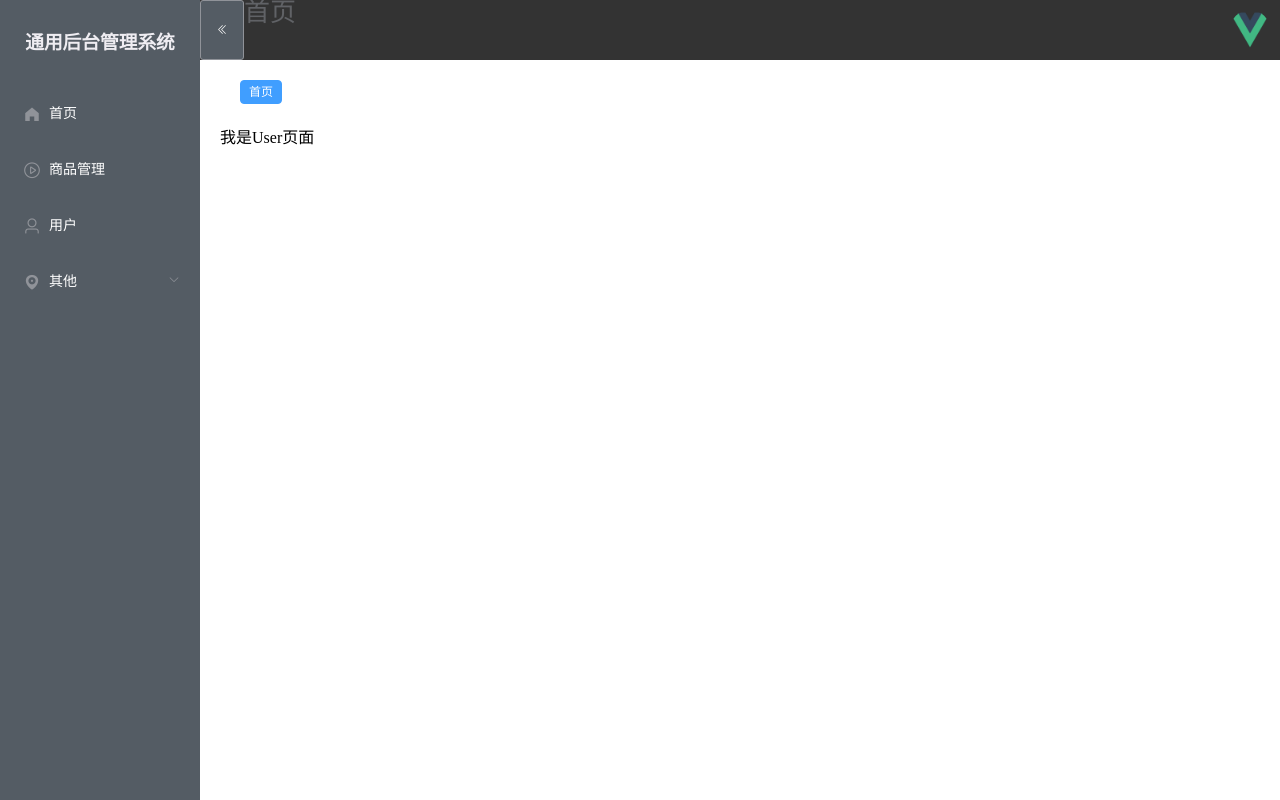
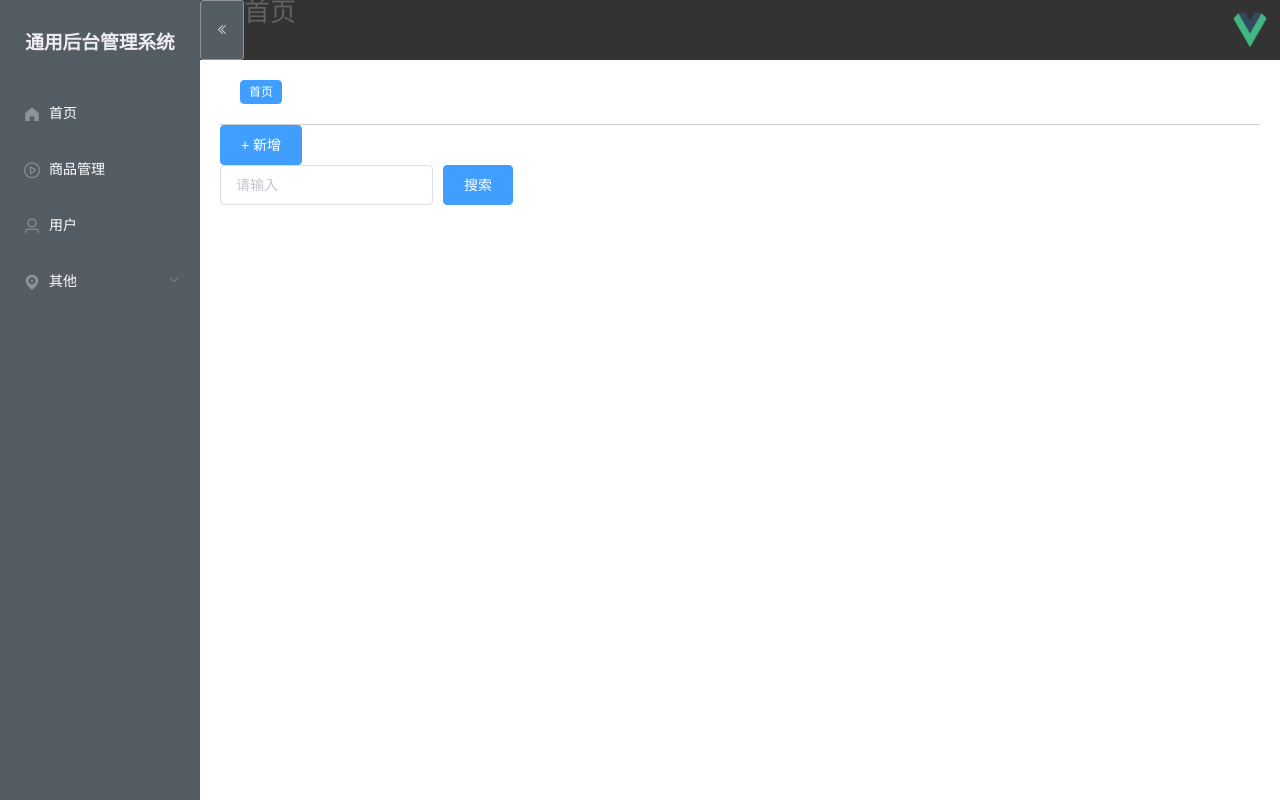
Before and after one commit to 15034458181/vue-manage, a Vue app: page /user in a window 1280 px wide. Built offline with nearby package versions, Linux system fonts and the light colour scheme.

Commit message:
6.30代码上传，完成了用户管理框架

```diff
--- /dev/null
+++ b/src/components/CommonForm.vue
@@ -0,0 +1,35 @@
+<template>
+    <el-form ref="form" label-width="100px" :model="form" :inline="inline">
+        <el-form-item v-for="item in formLabel" :key="item.label" :label="item.label">
+            <el-input v-if="item.type === 'input'" :placeholder="'请输入' + item.label" v-model="form[item.model]"></el-input>
+            <el-switch v-if="item.type === 'switch'" v-model="form[item.model]"></el-switch>
+            <el-date-picker v-if="item.type === 'date'" type="date" value-format="yyyy-MM-dd" :placeholder="选择日期" v-model="form[item.model]"></el-date-picker>
+            <el-select v-if="item.type === 'select'" :placeholder="请选择" v-model="form[item.model]">
+                <!-- 下面这个循环遍历，循环的是外层遍历出来item中的opts -->
+                <el-option v-for="item in item.opts" :key="item.value" :label="item.label" :value="item.value"></el-option>
+            </el-select>
+        </el-form-item>
+        <!-- 如果传入的不符合要求，我们自定义了两个插槽来进行插入数据 -->
+        <el-form-item><slot></slot></el-form-item>
+    </el-form>
+</template>
+
+<script>
+export default {
+    name:"CommonForm",
+    props:{
+        formLabel:Array,
+        form:Array,
+        inline:Boolean,
+    },
+    data() {
+        return {
+
+        }
+    },
+}
+</script>
+
+<style>
+
+</style>
--- a/src/components/Tag.vue
+++ b/src/components/Tag.vue
@@ -24,28 +24,31 @@ export default {
         })
     },
     methods: {
+        ...mapMutations({
+            close:"closeTag"
+        }),
         changeMenu(tag){
             if (this.$route.name !== tag.name) {
                 this.$router.push({ name:tag.name })
             }
         },
         handerClose(tag,index){
-
            const length =  this.tags.length -1
+           this.close(tag)
         //    如果删除时，路由的name和当前点击的标签的name不一致，说明当前页面和要删除的标签不对应，此时直接删标签就行
            if(tag.name !== this.$router.name){
                 return
            }
         //    只有最右边的标签才会得到下面这个条件，length = index  4 4，往左进行移动
            if(length === index){
-                this.$$router.push({
+                this.$router.push({
                     name:this.tags[index - 1].name
                 })
            }else{
                 // 向右跳转，为啥不用下面的加1呢，因为已经减了一个了，index中的数实际已经少了一个
-                this.$$router.push({
+                this.$router.push({
                     // name:this.tags[index + 1].name
-                     name:this.tags[index].name
+                     name:this.tags[index-1].name
                 })
            }
         }
@@ -56,6 +59,7 @@ export default {
 <style lang="less" scoped>
     .tabs{
         padding: 20px;
+        border-bottom: 1px solid rgb(205, 205, 205);
         .el-tag{
             margin-right: 15px;
             cursor: pointer;
--- a/views/home/index.vue
+++ b/views/home/index.vue
@@ -360,6 +360,8 @@ export default {
     width: 31%;
     height: 40%;
     margin: 10px;
+    // 占据空间的比例，我设置为30%
+    flex-basis: 30%;
     // overflow: hidden;
     .icon{
       position: absolute;
--- a/views/user/index.vue
+++ b/views/user/index.vue
@@ -1,15 +1,108 @@
 <template>
-  <div>我是User页面</div>
+  <div class="manage">
+    <el-dialog :title="operateType==='add'? '新增用户':'更新用户'" :visible.sync="isShow">
+      <common-form :formLabel="operateFormLabel" :form="operateForm" :inline="true" ref="form"></common-form>
+      <div slot="footer" class="dialogfooter">
+        <el-button @click="isShow = false">取消</el-button>
+        <el-button type="primary" @click="confirm">确定</el-button>
+      </div>
+    </el-dialog>
+
+    <div class="manage-header">
+      <el-button type="primary" @click="addUser">+ 新增</el-button>
+      <common-form :formLabel="formLabel" :form="searchFrom" :inline="true" ref="form">
+        <el-button type="primary" @click="getlist">搜索</el-button>
+      </common-form>
+    </div>
+  </div>
 </template>
 
 <script>
+import CommonForm from '../../src/components/CommonForm.vue'
 export default {
     name:'MyUser',
     data() {
-        return {
-
+      return {
+          operateType:"add",
+          isShow:false,
+          operateFormLabel:[
+              {
+                model:"name",
+                label:"姓名",
+                type:"input"
+              },
+              {
+                model:"age",
+                label:"年龄",
+                type:"input"
+              },
+              {
+                model:"sex",
+                label:"性别",
+                type:"select",
+                opts:[
+                  {
+                    label:"男",
+                    value:1
+                  },
+                  {
+                    label:"女",
+                    value:0
+                  }
+                ]
+              },
+              {
+                model:"birth",
+                label:"出生日期",
+                type:"date"
+              },
+              {
+                model:"addr",
+                label:"地址",
+                type:"input"
+              },
+          ],
+          operateForm:{
+              name:"",
+              addr:"",
+              age:"",
+              birth:"",
+              sex:""
+          },
+          formLabel: [
+            {
+              model:"keyword",
+              label:"",
+              type:"input"
+            }
+          ],
+          searchFrom:[
+            {
+              keyword:""
+            }
+          ]
         }
     },
+    components:{CommonForm},
+    methods:{
+      confirm(){
+
+      },
+      addUser(){
+        this.isShow = true
+        operateType = "add"
+        this.operateForm = {
+          name:"",
+          addr:"",
+          age:"",
+          birth:"",
+          sex:""
+        }
+      },
+      getlist(){
+
+      }
+    }
 }
 </script>
 
```
